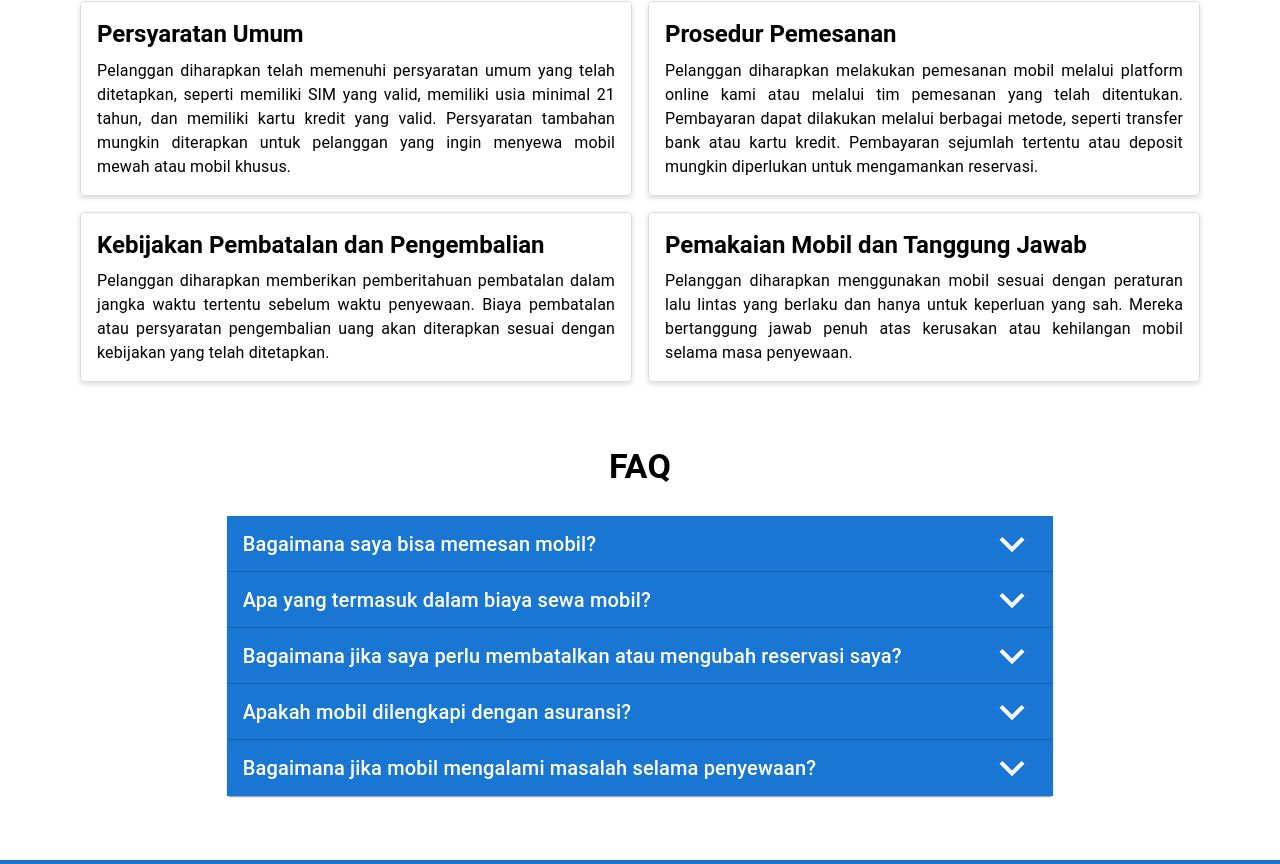
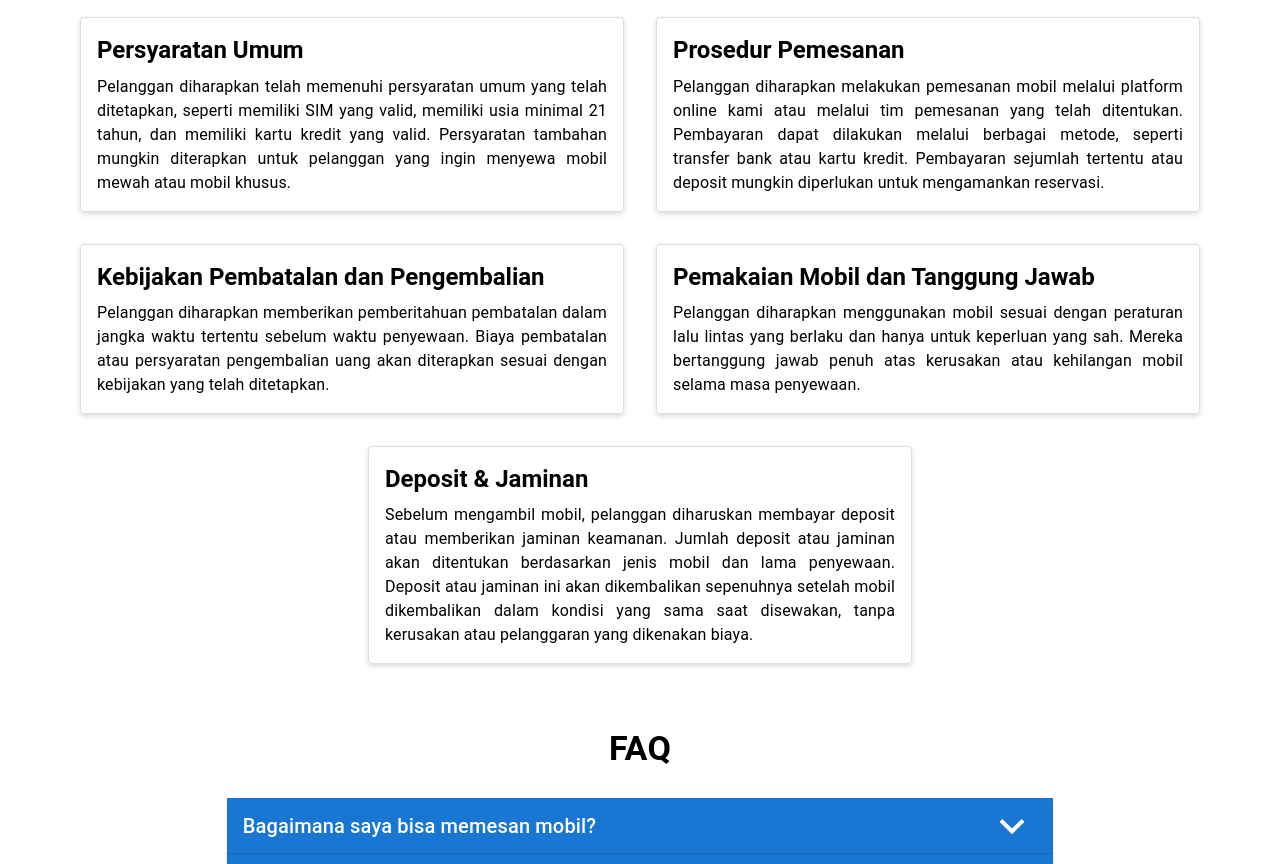
Before and after one commit to RakhaPradiva/carhoster, a React (Vite) app: page / in a window 1280 px wide. Shown: the part 1910-2774 px from the top of the page. Built offline with nearby package versions, Linux system fonts and the light colour scheme; no server answers.

Commit message:
update some changes

```diff
--- a/src/components/TermsConditions.jsx
+++ b/src/components/TermsConditions.jsx
@@ -17,7 +17,7 @@ const TermsConditions = () => {
 					},
 				}}
 			>
-				<Grid container spacing={2} justifyContent="center">
+				<Grid container spacing={4} justifyContent="center">
 					<Grid item xs={12}>
 						<Typography variant="h4" fontWeight="700" component="h4" gutterBottom align="center">
 							Syarat dan Ketentuan
--- a/src/constants/index.js
+++ b/src/constants/index.js
@@ -55,6 +55,11 @@ export const termsandconditions = [
 		description:
 			"Pelanggan diharapkan menggunakan mobil sesuai dengan peraturan lalu lintas yang berlaku dan hanya untuk keperluan yang sah. Mereka bertanggung jawab penuh atas kerusakan atau kehilangan mobil selama masa penyewaan.",
 	},
+	{
+		title: "Deposit & Jaminan",
+		description:
+			"Sebelum mengambil mobil, pelanggan diharuskan membayar deposit atau memberikan jaminan keamanan. Jumlah deposit atau jaminan akan ditentukan berdasarkan jenis mobil dan lama penyewaan. Deposit atau jaminan ini akan dikembalikan sepenuhnya setelah mobil dikembalikan dalam kondisi yang sama saat disewakan, tanpa kerusakan atau pelanggaran yang dikenakan biaya.",
+	},
 ];
 
 export const faqs = [
--- a/src/pages/PaymentSuccess.jsx
+++ b/src/pages/PaymentSuccess.jsx
@@ -26,7 +26,7 @@ const PaymentSuccess = () => {
 				Pembayaran Berhasil
 			</Typography>
 			<Typography variant="h4" component="p" gutterBottom>
-				Terima kasih telah melakukan pembayaran.
+				Terima kasih telah melakukan pembayaran. Silahkan cek email Anda untuk informasi lebih lanjut.
 			</Typography>
 
 			<Button variant="plain" component={Link} to="/">
```
